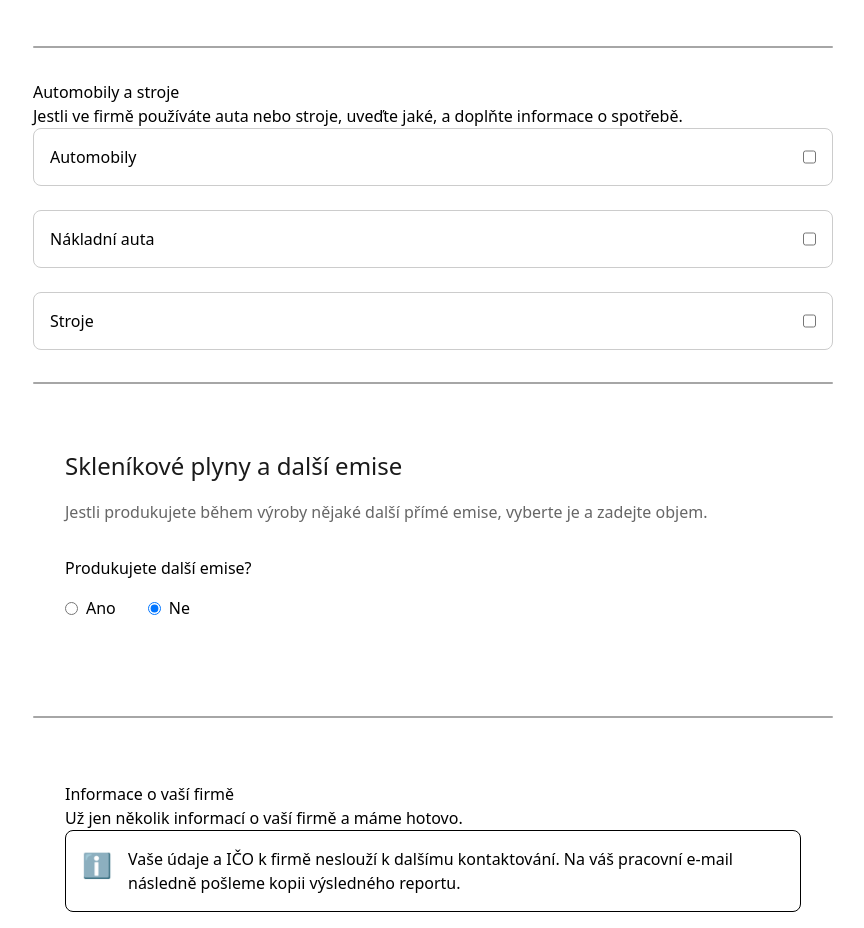
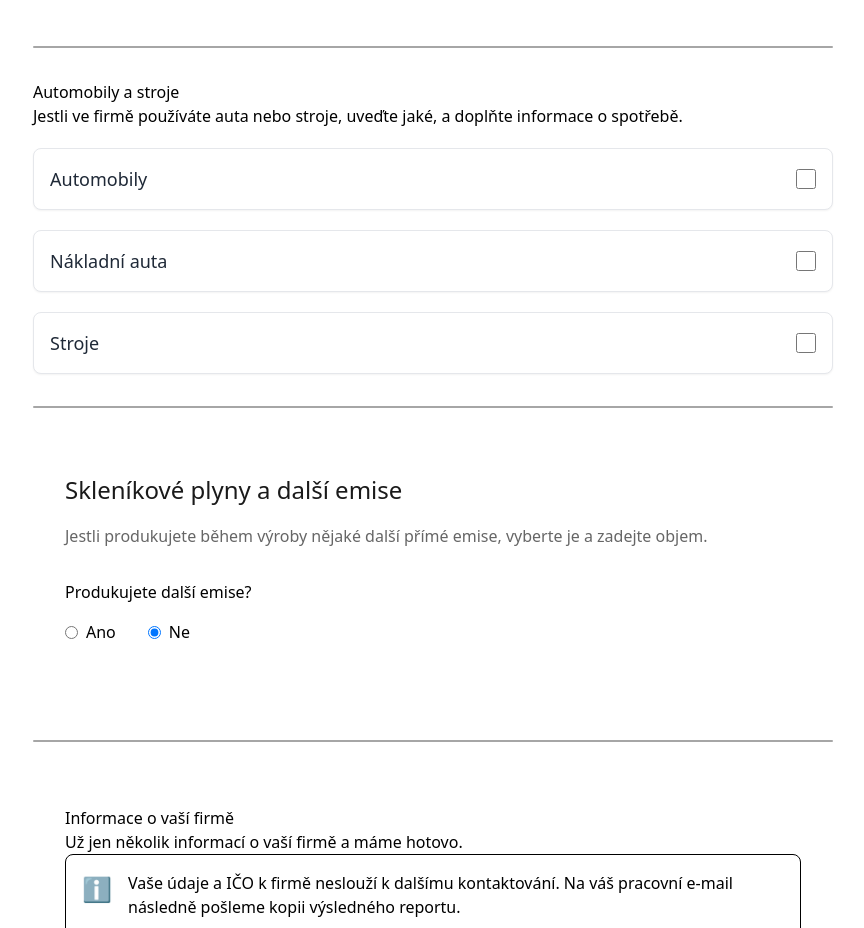
Before and after one commit to deploy-esgrovia/simple-esg-calc, a Vue app: page / in a window 1280 px wide. Shown: the part 1300-2228 px from the top of the page, without its empty margins (207-1071 px from the left). Built offline with nearby package versions, Linux system fonts and the light colour scheme.

Commit message:
feat: apply tailwind on multichoice selector

```diff
--- a/src/assets/css/style.css
+++ b/src/assets/css/style.css
@@ -558,6 +558,15 @@ video {
   position: fixed;
 }
 
+.m-5 {
+  margin: 1.25rem;
+}
+
+.my-5 {
+  margin-top: 1.25rem;
+  margin-bottom: 1.25rem;
+}
+
 .mb-4 {
   margin-bottom: 1rem;
 }
@@ -578,6 +587,14 @@ video {
   display: grid;
 }
 
+.h-5 {
+  height: 1.25rem;
+}
+
+.w-5 {
+  width: 1.25rem;
+}
+
 .flex-1 {
   flex: 1 1 0%;
 }
@@ -590,8 +607,20 @@ video {
   transform: translate(var(--tw-translate-x), var(--tw-translate-y)) rotate(var(--tw-rotate)) skewX(var(--tw-skew-x)) skewY(var(--tw-skew-y)) scaleX(var(--tw-scale-x)) scaleY(var(--tw-scale-y));
 }
 
+.cursor-pointer {
+  cursor: pointer;
+}
+
 .items-center {
   align-items: center;
+}
+
+.justify-between {
+  justify-content: space-between;
+}
+
+.gap-2 {
+  gap: 0.5rem;
 }
 
 .space-x-2 > :not([hidden]) ~ :not([hidden]) {
@@ -606,12 +635,37 @@ video {
   margin-bottom: calc(0.5rem * var(--tw-space-y-reverse));
 }
 
+.space-y-1 > :not([hidden]) ~ :not([hidden]) {
+  --tw-space-y-reverse: 0;
+  margin-top: calc(0.25rem * calc(1 - var(--tw-space-y-reverse)));
+  margin-bottom: calc(0.25rem * var(--tw-space-y-reverse));
+}
+
+.space-y-4 > :not([hidden]) ~ :not([hidden]) {
+  --tw-space-y-reverse: 0;
+  margin-top: calc(1rem * calc(1 - var(--tw-space-y-reverse)));
+  margin-bottom: calc(1rem * var(--tw-space-y-reverse));
+}
+
 .rounded-md {
   border-radius: 0.375rem;
 }
 
+.rounded-lg {
+  border-radius: 0.5rem;
+}
+
+.rounded-t-md {
+  border-top-left-radius: 0.375rem;
+  border-top-right-radius: 0.375rem;
+}
+
 .border {
   border-width: 1px;
+}
+
+.border-b {
+  border-bottom-width: 1px;
 }
 
 .border-gray-300 {
@@ -622,6 +676,25 @@ video {
 .border-red-500 {
   --tw-border-opacity: 1;
   border-color: rgb(239 68 68 / var(--tw-border-opacity, 1));
+}
+
+.bg-blue-600 {
+  --tw-bg-opacity: 1;
+  background-color: rgb(37 99 235 / var(--tw-bg-opacity, 1));
+}
+
+.bg-gray-100 {
+  --tw-bg-opacity: 1;
+  background-color: rgb(243 244 246 / var(--tw-bg-opacity, 1));
+}
+
+.bg-white {
+  --tw-bg-opacity: 1;
+  background-color: rgb(255 255 255 / var(--tw-bg-opacity, 1));
+}
+
+.p-4 {
+  padding: 1rem;
 }
 
 .px-3 {
@@ -644,9 +717,23 @@ video {
   padding-bottom: 0.25rem;
 }
 
+.px-4 {
+  padding-left: 1rem;
+  padding-right: 1rem;
+}
+
+.pb-2 {
+  padding-bottom: 0.5rem;
+}
+
 .text-sm {
   font-size: 0.875rem;
   line-height: 1.25rem;
+}
+
+.text-lg {
+  font-size: 1.125rem;
+  line-height: 1.75rem;
 }
 
 .font-medium {
@@ -671,6 +758,26 @@ video {
 .text-black {
   --tw-text-opacity: 1;
   color: rgb(0 0 0 / var(--tw-text-opacity, 1));
+}
+
+.text-blue-600 {
+  --tw-text-opacity: 1;
+  color: rgb(37 99 235 / var(--tw-text-opacity, 1));
+}
+
+.text-gray-600 {
+  --tw-text-opacity: 1;
+  color: rgb(75 85 99 / var(--tw-text-opacity, 1));
+}
+
+.text-gray-800 {
+  --tw-text-opacity: 1;
+  color: rgb(31 41 55 / var(--tw-text-opacity, 1));
+}
+
+.text-white {
+  --tw-text-opacity: 1;
+  color: rgb(255 255 255 / var(--tw-text-opacity, 1));
 }
 
 .shadow-sm {
@@ -708,6 +815,11 @@ video {
   transition-timing-function: cubic-bezier(0.4, 0, 0.2, 1);
 }
 
+.hover\:bg-gray-200:hover {
+  --tw-bg-opacity: 1;
+  background-color: rgb(229 231 235 / var(--tw-bg-opacity, 1));
+}
+
 .focus\:border-blue-500:focus {
   --tw-border-opacity: 1;
   border-color: rgb(59 130 246 / var(--tw-border-opacity, 1));
@@ -735,6 +847,12 @@ video {
   box-shadow: var(--tw-ring-offset-shadow), var(--tw-ring-shadow), var(--tw-shadow, 0 0 #0000);
 }
 
+.focus\:ring:focus {
+  --tw-ring-offset-shadow: var(--tw-ring-inset) 0 0 0 var(--tw-ring-offset-width) var(--tw-ring-offset-color);
+  --tw-ring-shadow: var(--tw-ring-inset) 0 0 0 calc(3px + var(--tw-ring-offset-width)) var(--tw-ring-color);
+  box-shadow: var(--tw-ring-offset-shadow), var(--tw-ring-shadow), var(--tw-shadow, 0 0 #0000);
+}
+
 .focus\:ring-blue-500:focus {
   --tw-ring-opacity: 1;
   --tw-ring-color: rgb(59 130 246 / var(--tw-ring-opacity, 1));
@@ -744,3 +862,12 @@ video {
   --tw-ring-opacity: 1;
   --tw-ring-color: rgb(239 68 68 / var(--tw-ring-opacity, 1));
 }
+
+.focus\:ring-blue-400:focus {
+  --tw-ring-opacity: 1;
+  --tw-ring-color: rgb(96 165 250 / var(--tw-ring-opacity, 1));
+}
+
+.focus\:ring-opacity-50:focus {
+  --tw-ring-opacity: 0.5;
+}
--- a/src/components/MultiChoiceSelector.vue
+++ b/src/components/MultiChoiceSelector.vue
@@ -20,8 +20,8 @@ const dataByCategory = reactive({});
 
 // Watch for changes in categories and update dataByCategory accordingly
 watch(
-  () => props.categories,
-  () => {
+	() => props.categories,
+	() => {
     for (const [categoryId, category] of Object.entries(props.categories)) {
 		if (!dataByCategory[categoryId]) {
 			dataByCategory[categoryId] = {};
@@ -31,9 +31,9 @@ watch(
 				dataByCategory[categoryId][input.id] = "";
 			}
 		}
-	}
-}, { immediate: true });
-
+    }
+	}, { immediate: true }
+);
 
 // Emit the updated modelValue whenever dataByCategory changes
 watch(
@@ -46,21 +46,30 @@ watch(
 </script>
 
 <template>
-	<div class="multi-choice-selector">
+	<div class="my-5 border rounded-lg shadow-sm p-4 space-y-4 bg-white">
 		<!-- Title of the expandable card -->
-		<div class="card-header" @click="isOpen = !isOpen">
-			<h3>{{ props.title }}</h3>
-			<input type="checkbox" v-model="isOpen" />
+		<div class="flex items-center justify-between cursor-pointer" @click="isOpen = !isOpen">
+			<h3 class="text-lg font-medium text-gray-800">{{ props.title }}</h3>
+			<input
+				type="checkbox"
+				v-model="isOpen"
+				class="form-checkbox h-5 w-5 text-blue-600 focus:ring focus:ring-blue-400 focus:ring-opacity-50"
+			/>
 		</div>
 
 		<!-- Expandable section with tabs and input fields -->
-		<div v-if="isOpen" class="card-body">
+		<div v-if="isOpen" class="space-y-4">
 			<!-- Tabs for each category -->
-			<div class="tabs">
+			<div class="flex gap-2 border-b pb-2">
 				<div
 					v-for="category in props.categories"
 					:key="category.label"
-					:class="['tab', { active: selectedTab === category.label }]"
+					:class="[
+            'px-4 py-2 text-sm rounded-t-md cursor-pointer',
+            selectedTab === category.label
+				? 'bg-blue-600 text-white font-medium'
+				: 'bg-gray-100 hover:bg-gray-200'
+				]"
 					@click="selectedTab = category.label"
 				>
 					{{ category.label }}
@@ -72,9 +81,9 @@ watch(
 				v-for="(category, categoryId) in props.categories"
 				:key="category.label"
 				v-show="selectedTab === category.label"
+				class="space-y-4"
 			>
-				<br />
-				<div v-for="input in category.inputs" :key="input.id" class="input-group">
+				<div v-for="input in category.inputs" :key="input.id" class="space-y-1">
 					<InputWithUnit
 						:label="input.label"
 						:unit="input.unit"
@@ -85,43 +94,3 @@ watch(
 		</div>
 	</div>
 </template>
-
-<style scoped>
-.multi-choice-selector {
-  border: 1px solid #ccc;
-  border-radius: 8px;
-  padding: 1rem;
-  margin-bottom: 1.5rem;
-}
-
-.card-header {
-  display: flex;
-  justify-content: space-between;
-  cursor: pointer;
-}
-
-.card-body {
-  margin-top: 1rem;
-}
-
-.tabs {
-  display: flex;
-  gap: 1rem;
-}
-
-.tab {
-  cursor: pointer;
-  padding: 0.5rem;
-  border-radius: 4px;
-  background-color: #f0f0f0;
-}
-
-.tab.active {
-  background-color: #4169E1;
-  color: white;
-}
-
-.input-group {
-  margin-bottom: 1rem;
-}
-</style>
```
